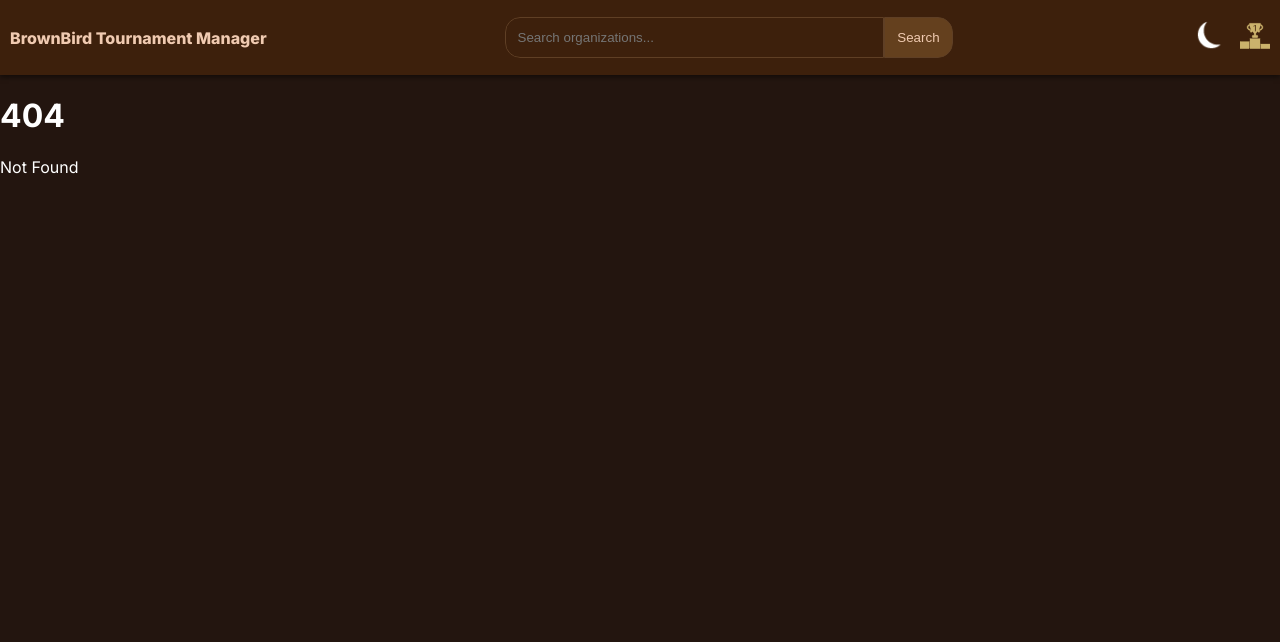
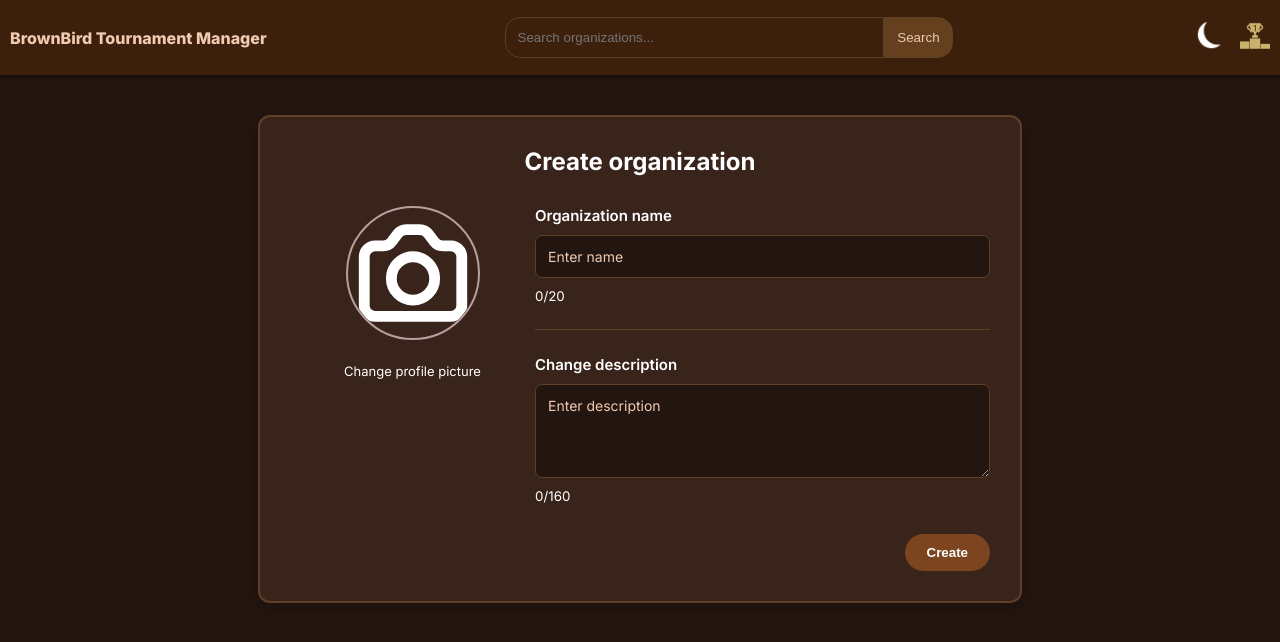
Before and after one commit to brownbird-team/tournament-manager, a SvelteKit app: page /org/new in a window 1280 px wide. Before the commit this address had no page. Shown: the top 642 px of the page. Built offline with nearby package versions, Linux system fonts and the light colour scheme.

Commit message:
Add organization page

```diff
--- /dev/null
+++ b/src/routes/org/new/+page.server.ts
@@ -0,0 +1,35 @@
+import { fail } from '@sveltejs/kit';
+import type { Actions } from './$types';
+
+const MAX_NAME_LENGTH = 20;
+const MIN_NAME_LENGTH = 3;
+const MAX_DESC_LENGTH = 160;
+
+export const actions: Actions = {
+    default: async ({ request }) => {
+        const data = await request.formData();
+
+        const name = String(data.get('name') ?? '').trim();
+        const desc = String(data.get('description') ?? '').trim();
+        const profile = data.get('profilePic');
+
+        if (name.length < MIN_NAME_LENGTH || name.length > MAX_NAME_LENGTH)
+            return fail(400, { error: 'Name must be between ' + MIN_NAME_LENGTH + ' and ' + MAX_NAME_LENGTH + ' characters.'});
+
+        if (desc.length > MAX_DESC_LENGTH)
+            return fail(400, { error: 'Description cannot exceed ' + MAX_DESC_LENGTH + ' characters.' });
+
+        if (profile instanceof File && profile.size > 0) {
+            const allowedTypes = [
+                'image/jpeg',
+                'image/png',
+                'image/webp'
+            ];
+
+            if (!allowedTypes.includes(profile.type)) { return fail(400, { error: 'Invalid profile picture format.' });
+            }
+        }
+
+        return { success: true, message: 'Organization created successfully!'};
+    }
+};
--- /dev/null
+++ b/src/routes/org/new/+page.svelte
@@ -0,0 +1,261 @@
+
+<script lang="ts">
+    import { enhance } from "$app/forms";
+    import photoProfile from '#lib/assets/photo.svg';
+
+    let { form } = $props();
+
+    //current name and desc
+    let name = $state('');
+    let desc = $state('');
+
+    //current profile pic
+    let profilePic = $state(photoProfile);
+
+    // new profile pic
+    let selectedImage = $state<File | null>(null);
+
+    let errorMessage = $state('');
+
+    const MAX_NAME_LENGTH = 20;
+    const MIN_NAME_LENGTH = 3;
+    const MAX_DESC_LENGTH = 160;
+
+    let previousImageUrl: string | null = null;
+
+    async function changeProfileImage(event: Event) {
+        const input = event.currentTarget as HTMLInputElement;
+        const file = input.files?.[0];
+
+        if (!file) return;
+
+        errorMessage = '';
+
+        // Provjera formata
+        const allowedTypes = ['image/jpeg', 'image/png', 'image/webp'];
+
+        if (!allowedTypes.includes(file.type)) {
+            errorMessage = 'Please use a PNG, JPEG or WEBP picture format';
+            input.value = '';
+            return;
+        }
+
+        // new pic showcase
+        if (previousImageUrl) {
+            URL.revokeObjectURL(previousImageUrl);
+        }
+
+        previousImageUrl = URL.createObjectURL(file);
+
+        profilePic = previousImageUrl;
+        selectedImage = file;
+    }
+</script>
+
+<div class="org_container">
+    <h2>Create organization</h2>
+    <form class="data_container" method="POST" enctype="multipart/form-data" use:enhance>
+        <span class="left">
+            <div class="profile_section">
+                <label class="avatar_upload">
+                    <img src={profilePic} alt="User profile" />
+                    <div class="avatar_overlay">
+                        <img src={photoProfile} alt="Change profile pic" />
+                    </div>
+
+                    <input
+                        name="profilePic"
+                        type="file"
+                        accept="image/png,image/jpeg,image/webp"
+                        onchange={changeProfileImage}
+                    />
+                </label>
+
+                <p>Change profile picture</p>
+            </div>
+        </span>
+        <span class="right">
+            <div class="setting_field">
+                <label for="name">Organization name</label>
+                <input
+                    id="name"
+                    name="name"
+                    type="text"
+                    bind:value={name}
+                    placeholder="Enter name"
+                    minlength={MIN_NAME_LENGTH}
+                    maxlength={MAX_NAME_LENGTH}
+                    required
+                />
+                <small>{name.length}/{MAX_NAME_LENGTH}</small>
+            </div>
+
+            <div class="settings_divider"></div>
+
+            <div class="setting_field">
+                <label for="description">Change description</label>
+                <textarea
+                    id="description"
+                    name="description"
+                    bind:value={desc}
+                    placeholder="Enter description"
+                    maxlength={MAX_DESC_LENGTH}
+                    rows="4"
+                ></textarea>
+                <small>{desc.length}/{MAX_DESC_LENGTH}</small>
+            </div>
+
+            {#if errorMessage || form?.error}
+                <p class="error_message">{errorMessage || form.error}</p>
+            {/if}
+
+            {#if form?.success}
+                <p class="success_message">{form.message}</p>
+            {/if}
+
+            <button class="create_button" type="submit">
+                Create
+            </button>
+        </span>
+    </form>
+</div>
+
+<style>
+    .data_container {
+        display: flex;
+        flex-direction: row;
+    }
+    .left {
+        width: 35%;
+    }
+    .right {
+        width: 65%;
+    }
+    .org_container {
+        width: 700px;
+        max-width: 90%;
+        margin: 40px auto;
+        padding: 30px;
+        background-color: var(--color-framebg);
+        border-radius: 12px;
+        box-shadow: 0 4px 12px rgba(0, 0, 0, 0.2);
+        border: var(--color-border) 2px solid;
+    }
+
+    h2 {
+        text-align: center;
+        margin: 0 0 30px 0;
+        font-size: 24px;
+    }
+
+    .profile_section {
+        display: flex;
+        flex-direction: column;
+        align-items: center;
+        gap: 10px;
+        margin-bottom: 25px;
+    }
+
+    .avatar_upload {
+        position: relative;
+        width: 130px;
+        height: 130px;
+        border-radius: 50%;
+        cursor: pointer;
+        overflow: hidden;
+        border: rgb(184, 159, 159) 2px solid;
+    }
+
+    .avatar_upload img {
+        width: 100%;
+        height: 100%;
+        object-fit: cover;
+        border-radius: 50%;
+    }
+
+    .avatar_overlay {
+        position: absolute;
+        inset: 0;
+        background: rgba(0, 0, 0, 0.55);
+        display: flex;
+        justify-content: center;
+        align-items: center;
+        opacity: 0;
+        transition: opacity 0.2s ease;
+    }
+
+    .avatar_overlay img {
+        width: 35px;
+        height: 35px;
+    }
+
+    .avatar_upload:hover .avatar_overlay {
+        opacity: 1;
+    }
+
+    .avatar_upload input {
+        display: none;
+    }
+
+    .profile_section p {
+        font-size: 13px;
+    }
+
+    .settings_divider {
+        height: 1px;
+        width: 100%;
+        background-color: var(--color-border);
+        margin: 25px 0;
+    }
+
+    .setting_field {
+        display: flex;
+        flex-direction: column;
+        gap: 10px;
+    }
+
+    .setting_field label {
+        font-weight: 600;
+        font-size: 15px;
+    }
+
+    .setting_field input,
+    .setting_field textarea {
+        background-color: var(--color-bg);
+        color: var(--color-text);
+        border: 1px solid var(--color-border);
+        border-radius: 7px;
+        padding: 12px;
+        font-family: inherit;
+        font-size: 14px;
+        outline: none;
+        resize: vertical;
+        transition: border-color 0.2s ease;
+    }
+
+    .setting_field input:focus,
+    .setting_field textarea:focus {
+        border-color: var(--color-framehover);
+    }
+
+    .setting_field input::placeholder,
+    .setting_field textarea::placeholder {
+        color: var(--color-text);
+    }
+
+    .create_button {
+        display: block;
+        margin: 30px 0 0 auto;
+        padding: 11px 22px;
+        border: none;
+        border-radius: 20px;
+        background-color: var(--color-buttonbg);
+        font-weight: 600;
+        cursor: pointer;
+        transition: background-color 0.2s ease;
+    }
+
+    .create_button:hover {
+        background-color: var(--color-framehover);
+    }
+</style>
```
